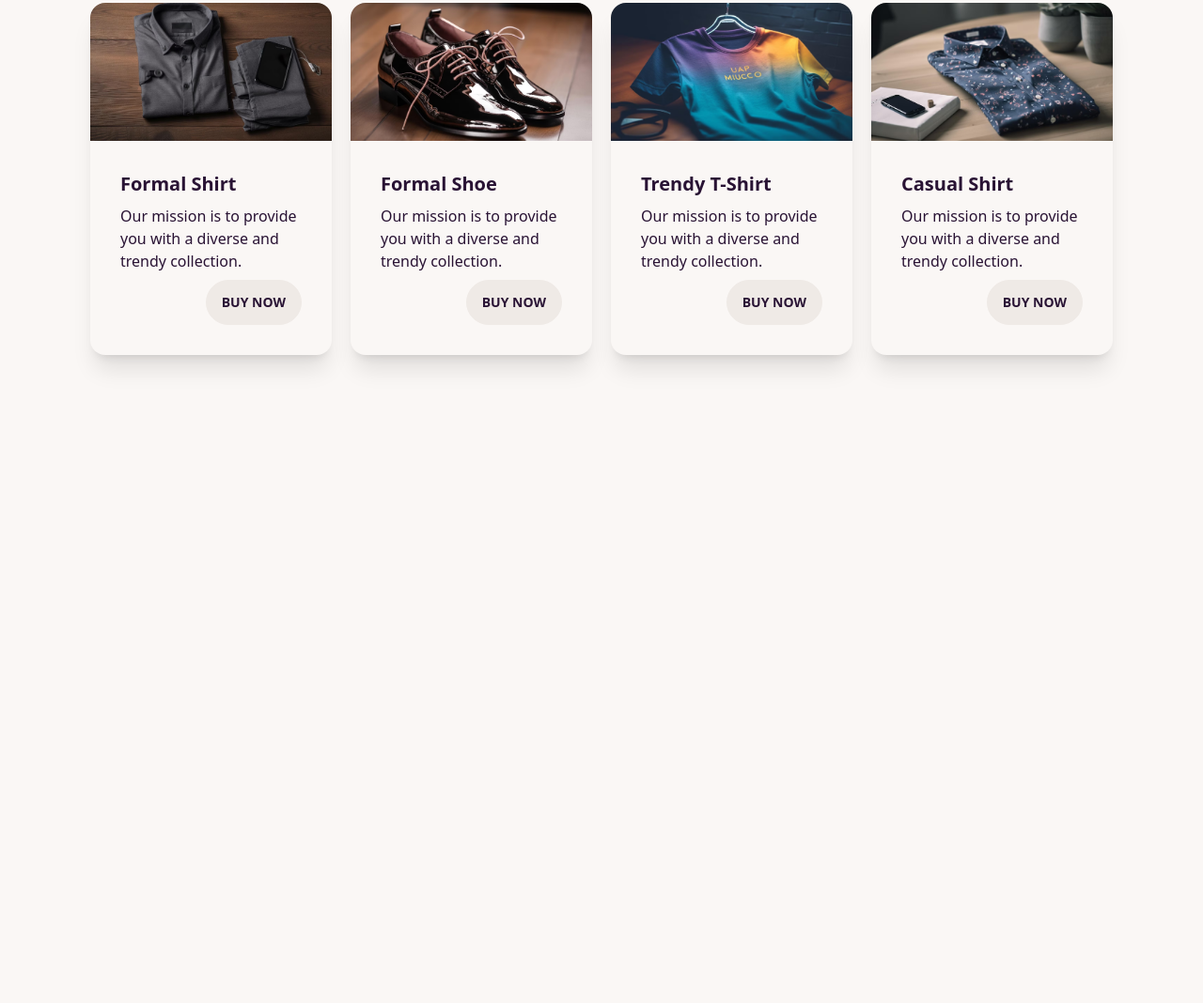
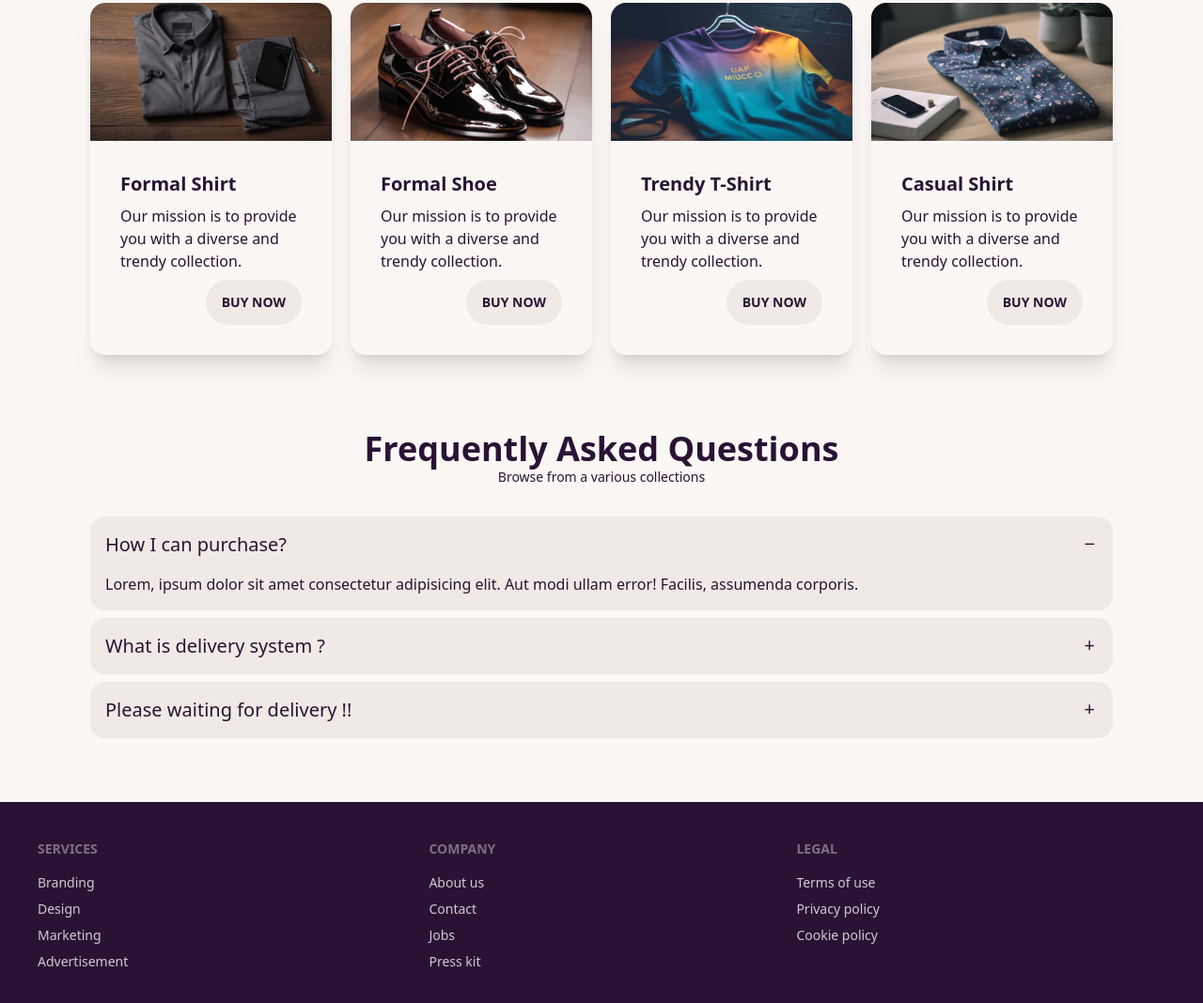
Before and after one commit to AlaminBscinCSE/Daisy_Man, a plain HTML site: page index.html in a window 1280 px wide. Shown: the part 1802-2870 px from the top of the page at 94% size. Before the commit the page ends 2240 px from the top, so only its background shows below. Drawn offline with nearby package versions, Linux system fonts and the light colour scheme.

Commit message:
Done project

```diff
--- a/index.html
+++ b/index.html
@@ -194,10 +194,66 @@
                 </div>
            </div>
         </section>
+        <!-- card four  -->
+         <section class="max-w-screen-xl mx-auto px-8 md:px-16 lg:px-24 py-5 my-10">
+            <div class="text-center pb-8">
+                <h2 class="text-4xl font-semibold">Frequently Asked Questions</h2>
+                <p class="text-sm">Browse from a various collections</p>
+            </div>
+            <!-- Accordion  -->
+            <div class="collapse collapse-plus bg-base-200 mb-2">
+                <input type="radio" name="my-accordion-3" checked="checked" />
+                <div class="collapse-title text-xl font-medium">
+                  How I can purchase?
+                </div>
+                <div class="collapse-content">
+                  <p>Lorem, ipsum dolor sit amet consectetur adipisicing elit. Aut modi ullam error! Facilis, assumenda corporis.</p>
+                </div>
+            </div>
 
+            <div class="collapse collapse-plus bg-base-200 mb-2">
+                <input type="radio" name="my-accordion-3" />
+                <div class="collapse-title text-xl font-medium">
+                 What is delivery system ?
+                </div>
+                <div class="collapse-content">
+                  <p>Lorem ipsum dolor, sit amet consectetur adipisicing elit. Optio voluptates quaerat eveniet!</p>
+                </div>
+            </div>
+
+            <div class="collapse collapse-plus bg-base-200 mb-2">
+                <input type="radio" name="my-accordion-3" />
+                <div class="collapse-title text-xl font-medium">
+                  Please  waiting for delivery !!
+                </div>
+                <div class="collapse-content">
+                  <p>Lorem ipsum dolor sit amet consectetur adipisicing elit. Minima, repellat?</p>
+                </div>
+            </div>
+
+         </section>
     </main>
-    <footer>
-         <!-- <section class="max-w-screen-xl mx-auto px-8 md:px-16 lg:px-24 py-5 my-10"></section> -->
+    <footer class="footer p-10 bg-neutral text-neutral-content">
+        <div>
+          <span class="footer-title">Services</span>
+          <a class="link link-hover">Branding</a>
+          <a class="link link-hover">Design</a>
+          <a class="link link-hover">Marketing</a>
+          <a class="link link-hover">Advertisement</a>
+        </div>
+        <div>
+          <span class="footer-title">Company</span>
+          <a class="link link-hover">About us</a>
+          <a class="link link-hover">Contact</a>
+          <a class="link link-hover">Jobs</a>
+          <a class="link link-hover">Press kit</a>
+        </div>
+        <div>
+          <span class="footer-title">Legal</span>
+          <a class="link link-hover">Terms of use</a>
+          <a class="link link-hover">Privacy policy</a>
+          <a class="link link-hover">Cookie policy</a>
+        </div>
     </footer>
 </body>
 </html>
```
